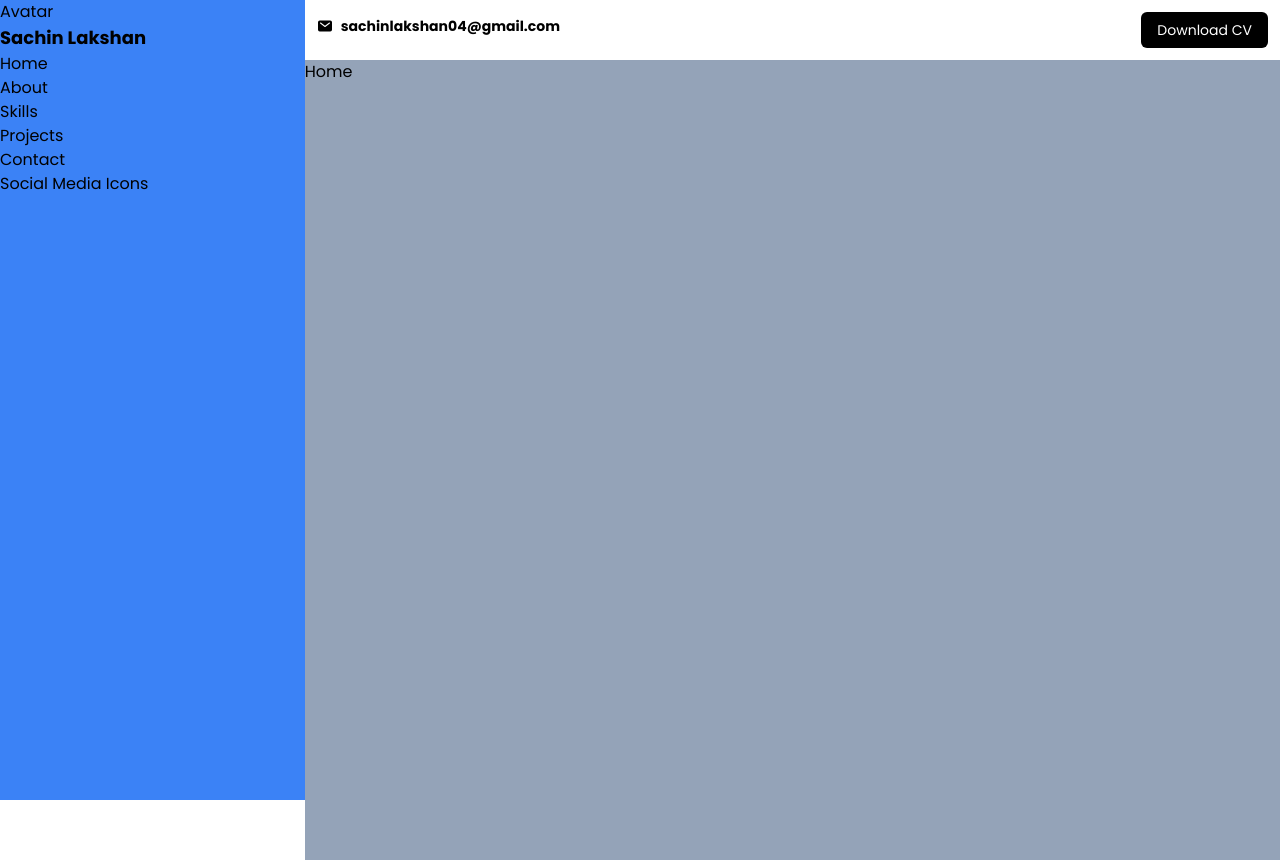
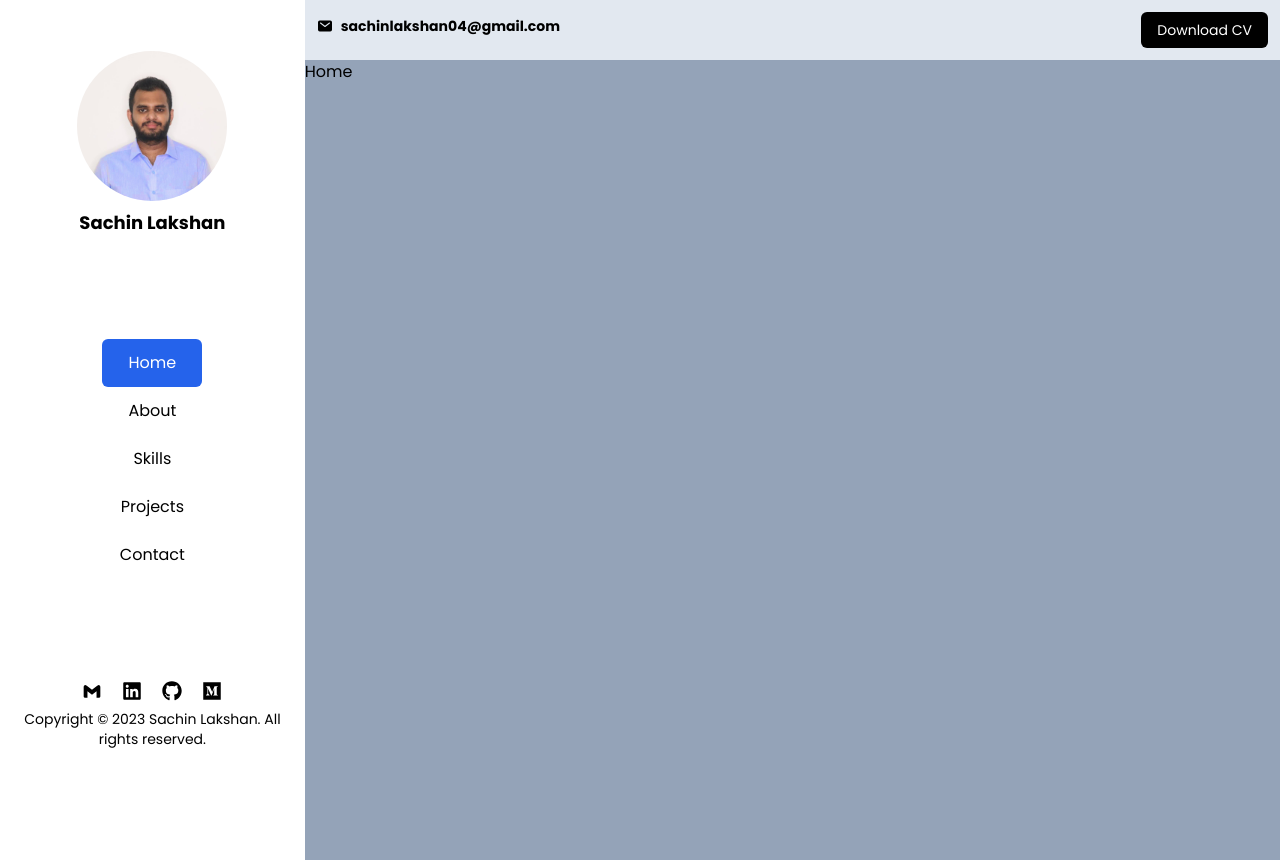
Before and after one commit to gpslakshan/nextjs-portfolio, a Next.js app: page / in a window 1280 px wide. Built offline with nearby package versions, Linux system fonts and the light colour scheme.

Commit message:
sidemenu styling

```diff
--- a/app/Header.tsx
+++ b/app/Header.tsx
@@ -9,7 +9,7 @@ const Header = () => {
   const { isClick, toggle } = useToggleStore();
 
   return (
-    <div className="w-full max-sm:p-5 p-3">
+    <div className="w-full bg-slate-200 max-sm:p-5 p-3">
       <div className="w-full mb-5 flex flex-row justify-between items-center md:hidden">
         <h1>
           <span className="text-blue-600">Sachin</span> Lakshan
--- a/app/Sidemenu.tsx
+++ b/app/Sidemenu.tsx
@@ -1,39 +1,70 @@
 "use client";
 
+import Image from "next/image";
 import useToggleStore from "./store";
 import Link from "next/link";
+import profilepic from "@/public/images/profilepic.jpeg";
+import { FaLinkedin } from "react-icons/fa";
+import { FaGithub } from "react-icons/fa";
+import { FaMedium } from "react-icons/fa";
+import { BiLogoGmail } from "react-icons/bi";
 
 const Sidemenu = () => {
   const { isClick } = useToggleStore();
 
   return (
     <aside
-      className={`bg-blue-500 max-sm:w-[180px] ${
+      className={`bg-white max-sm:w-[180px] ${
         !isClick && "max-sm:hidden"
-      } md:w-[300px] lg:w-[400px] z-10 h-screen`}
+      } md:w-[300px] lg:w-[400px] z-10 h-screen flex flex-col items-center justify-around`}
     >
-      <div>Avatar</div>
-      <div className="lg:text-lg font-bold">Sachin Lakshan</div>
+      <div className="flex flex-col items-center space-y-2">
+        <div className="w-24 h-24 lg:w-[150px] lg:h-[150px] relative">
+          <Image
+            src={profilepic}
+            alt="Sachin's Portfolio Picture"
+            className="object-cover rounded-full"
+          />
+        </div>
+        <div className="lg:text-lg font-bold">Sachin Lakshan</div>
+      </div>
       <div>
-        <ul>
-          <li>
+        <ul className="">
+          <li className="active-link">
             <Link href="/">Home</Link>
           </li>
-          <li>
+          <li className="inactive-link">
             <Link href="/about">About</Link>
           </li>
-          <li>
+          <li className="inactive-link">
             <Link href="/skills">Skills</Link>
           </li>
-          <li>
+          <li className="inactive-link">
             <Link href="/projects">Projects</Link>
           </li>
-          <li>
+          <li className="inactive-link">
             <Link href="/contact">Contact</Link>
           </li>
         </ul>
       </div>
-      <div>Social Media Icons</div>
+      <div className="space-y-5 lg:hidden">
+        <BiLogoGmail size="20" />
+        <FaLinkedin size="20" />
+        <FaGithub size="20" />
+        <FaMedium size="20" />
+      </div>
+      <div className="max-lg:hidden px-4">
+        <div className="flex flex-row space-x-5 mb-2 justify-center">
+          <BiLogoGmail size="20" />
+          <FaLinkedin size="20" />
+          <FaGithub size="20" />
+          <FaMedium size="20" />
+        </div>
+        <div className="text-sm text-center">
+          Copyright © {new Date().getFullYear()} Sachin Lakshan. All rights
+          reserved.
+        </div>
+      </div>
     </aside>
   );
 };
--- a/app/globals.css
+++ b/app/globals.css
@@ -11,3 +11,13 @@
     @apply text-2xl font-bold;
   }
 }
+
+@layer components {
+  .active-link {
+    @apply bg-blue-600 text-white p-3 w-[100px] flex justify-center items-center rounded-md cursor-pointer;
+  }
+
+  .inactive-link {
+    @apply p-3 w-[100px] flex justify-center items-center rounded-md cursor-pointer;
+  }
+}
```
Also changed, not shown: public/images/profilepic.jpeg (added).
